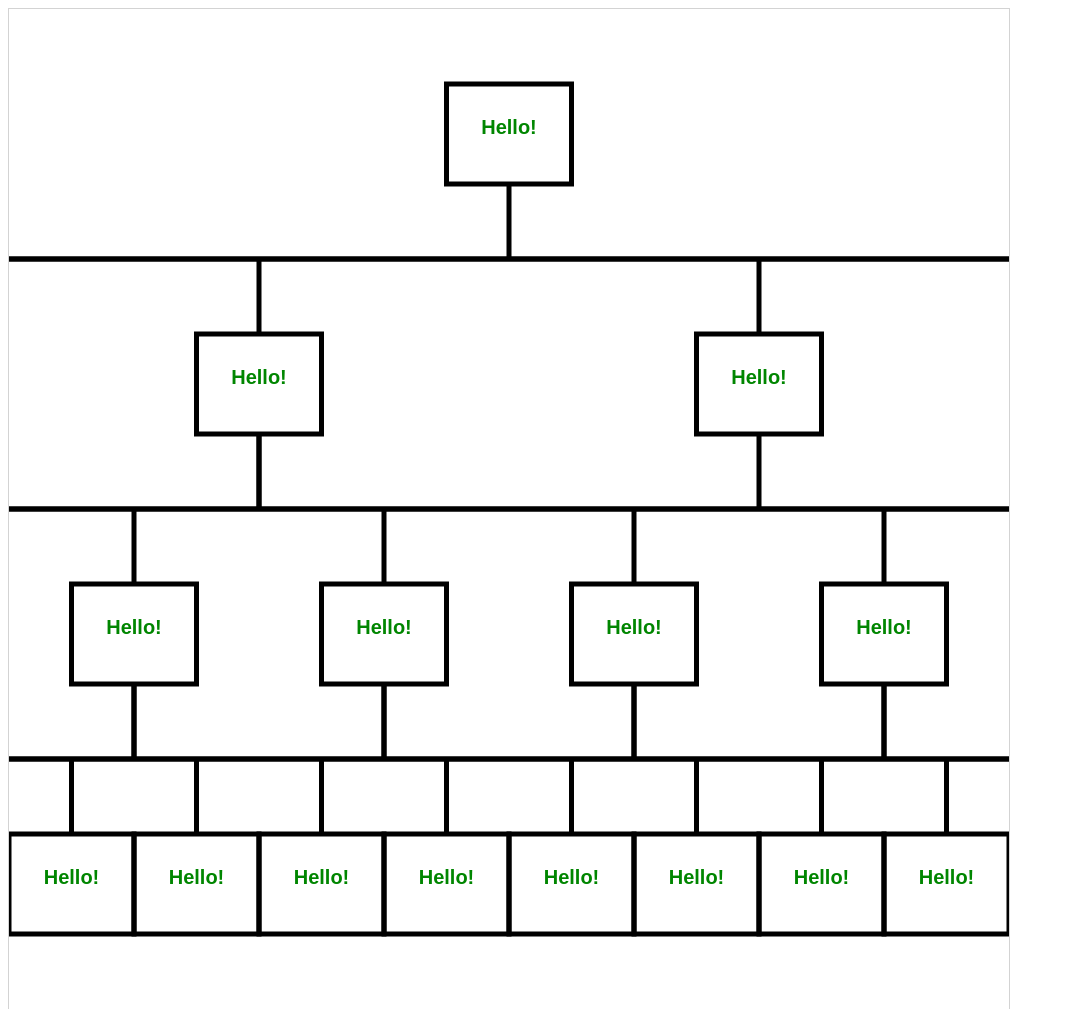
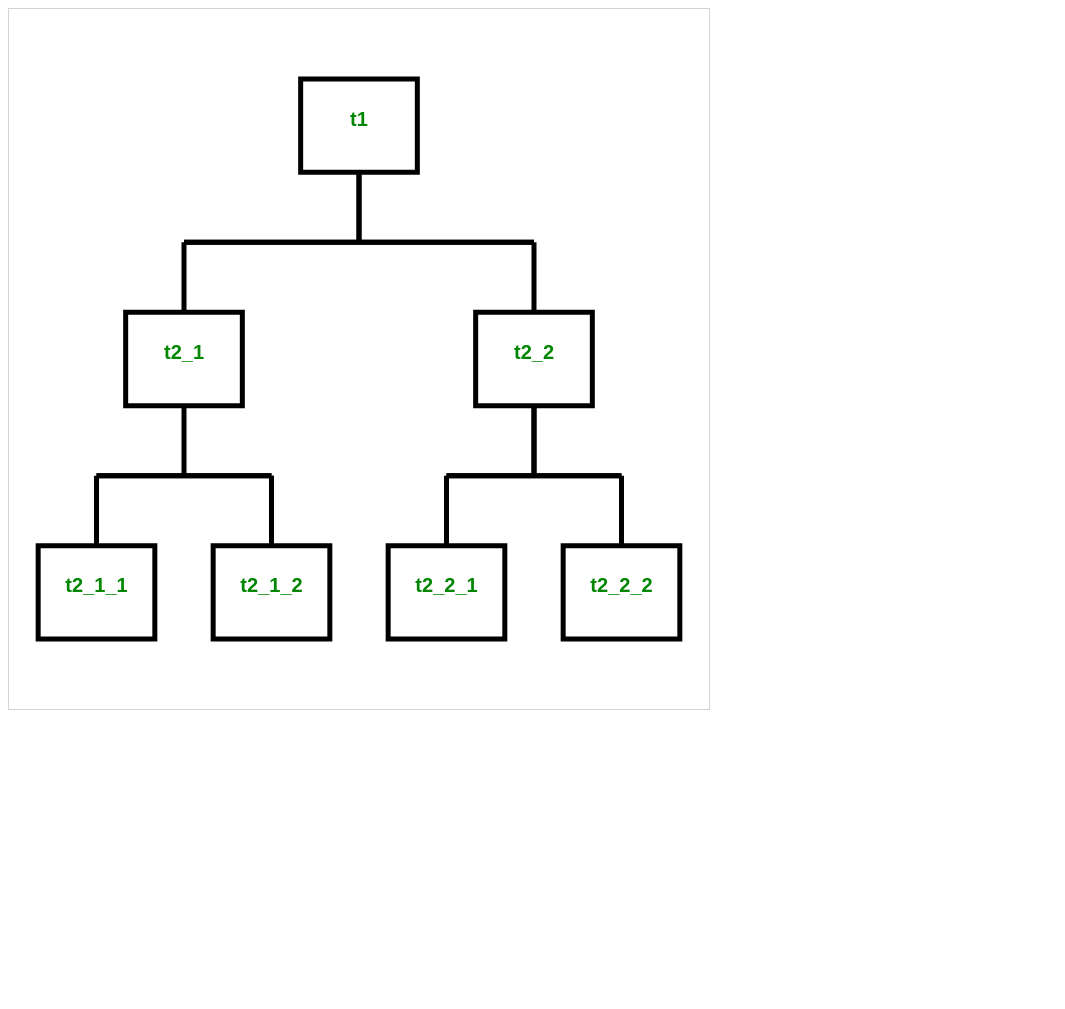
Before and after one commit to a2824256/racing_chart.js, a plain HTML site: page front-end/index.html in a window 1280 px wide. Shown: the top 1009 px of the page, without its empty margins (0-1065 px from the left). After the commit the page ends 800 px from the top, so only its background shows below. Drawn offline with Linux system fonts and the light colour scheme.

Commit message:
version 1.0

```diff
--- a/front-end/index.html
+++ b/front-end/index.html
@@ -15,16 +15,16 @@
         {id: 0, pid: -1, name: "t1"},
         {id: 1, pid: 0, name: "t2_1"},
         {id: 2, pid: 0, name: "t2_2"},
-        {id: 3, pid: 1, name: "t3_1"},
-        {id: 4, pid: 1, name: "t3_2"},
-        {id: 5, pid: 2, name: "t3_3"},
-        {id: 6, pid: 2, name: "t3_4"}
+        {id: 3, pid: 1, name: "t2_1_1"},
+        {id: 4, pid: 1, name: "t2_1_2"},
+        {id: 5, pid: 2, name: "t2_2_1"},
+        {id: 6, pid: 2, name: "t2_2_2"}
     ]
     //分层
-    var level = 4;
+    var level = 3;
     //canvas 长宽
-    var width = 1000;
-    var height = 1000;
+    var width = 700;
+    var height = 700;
     //设置canvas 画布
     canvas.width = width;
     canvas.height = height;
@@ -32,6 +32,7 @@
     ctx.font = "Bold 20px Arial";
     ctx.lineWidth = 5;
     var obj = new paint_obj(ctx);
+    obj.level = level;
     obj.paint(width, height, level, data_tree);
 </script>
 </body>
--- a/front-end/racing_chart.js
+++ b/front-end/racing_chart.js
@@ -3,6 +3,9 @@
  */
 function paint_obj(ctx) {
     this.ctx = ctx;
+    this.step = 0;
+    this.index = 0;
+    this.arr_length = 0;
 
     this.paint_square = function (x, y, w, h, num) {
         console.log("x=" + x + ",y=" + y);
@@ -13,16 +16,19 @@ function paint_obj(ctx) {
         if (num != 0) {
             this.paint_line(font_x, y, font_x, this.start_height);
         }
-        if (num != 3) {
+        if (num != this.level - 1) {
             this.paint_line(font_x, y + h, font_x, this.end_height);
         }
+        console.log("level=" + this.level);
         this.set_font(font_x, font_y);
     }
 
     this.set_font = function (x, y) {
         this.ctx.textAlign = "center";
         this.ctx.fillStyle = "#008600";
-        this.ctx.fillText("Hello!", x, y);
+        this.ctx.fillText(this.data[this.index]['name'], x, y);
+        if (this.index <= this.arr_length - 1)
+            this.index++;
     }
 
     this.paint = function (width, height, level, data_tree) {
@@ -31,18 +37,20 @@ function paint_obj(ctx) {
         var layer_height = height / level;
         var end_height = height / level;
         var start_height = 0;
+        this.width = width;
         this.start_height = start_height;
         this.end_height = end_height;
+        this.data = data_tree;
+        this.arr_length = data_tree.length;
         for (var i = 0; i < level; i++) {
             var bottom_square_num = Math.pow(2, i);
 
             var start_width = 0;
             var layer_width = width / bottom_square_num;
             var end_width = width / bottom_square_num;
-            if (i != (level - 1)) {
-                this.paint_line(0, end_height, width, end_height);
-            }
+
             for (var i_2 = 0; i_2 < bottom_square_num; i_2++) {
+                this.step++;
                 this.get_position(start_width, end_width, start_height, end_height, square_width, square_height, i);
                 start_width = end_width;
                 end_width += layer_width;
@@ -51,12 +59,20 @@ function paint_obj(ctx) {
             end_height += layer_height;
             this.start_height = start_height;
             this.end_height = end_height;
+            this.step = 0;
         }
     }
 
     this.get_position = function (start_width, end_width, start_height, end_height, layer_width, layer_height, num) {
         var x = start_width + (end_width - start_width) / 2 - layer_width / 2;
         var y = start_height + (end_height - start_height) / 2 - layer_height / 2;
+        if (this.step == 1) {
+            this.start_x = x;
+            this.step = 2;
+        } else if (this.step = 2) {
+            this.paint_line(this.start_x + layer_width / 2, this.start_height, x + layer_width / 2, this.start_height);
+            this.step = 0;
+        }
         this.paint_square(x, y, layer_width, layer_height, num);
     }
 
```
